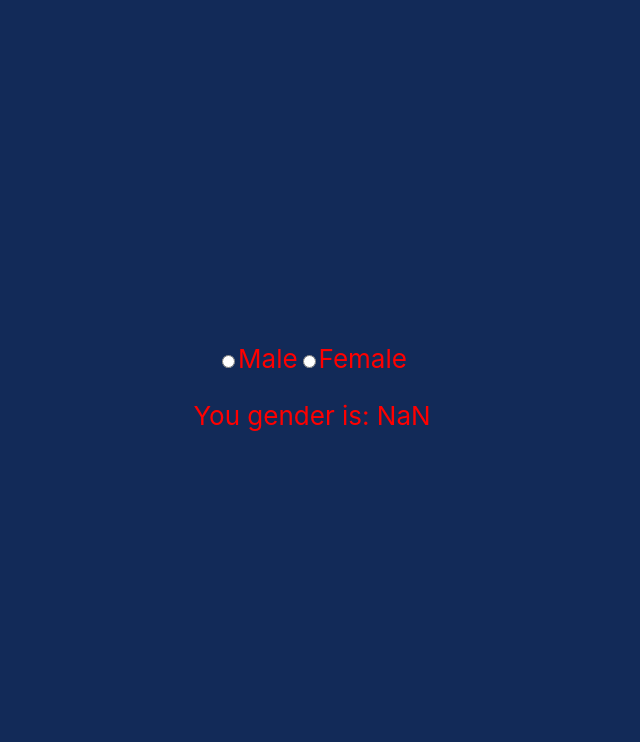
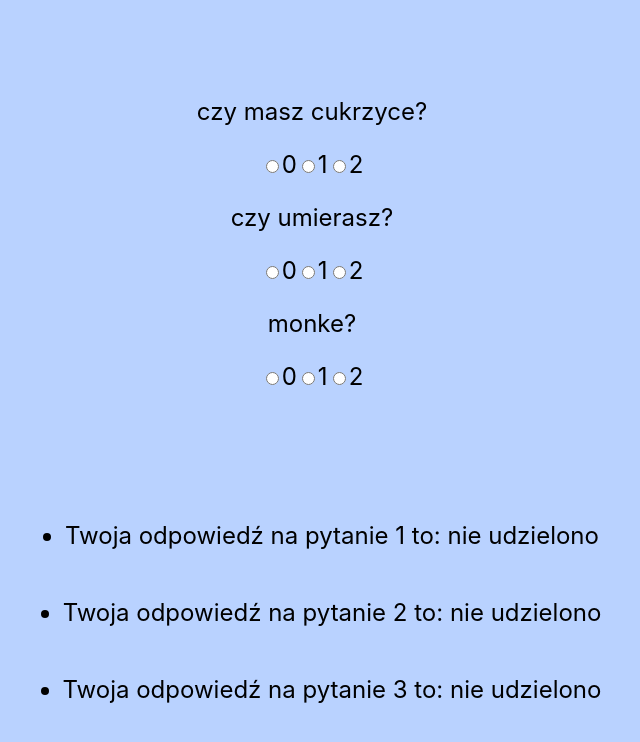
Before and after one commit to Guncake/diabet-app-agh, a React (Create React App) app: page / in a window 1280 px wide. Shown: the top 742 px of the page, without its empty margins (328-968 px from the left). Built offline with nearby package versions, Linux system fonts and the light colour scheme.

Commit message:
working form

```diff
--- a/src/App.css
+++ b/src/App.css
@@ -14,19 +14,27 @@
 }
 
 .App-header {
-  background-color: #122a58;
+  background-color: #b9d2ff;
   min-height: 100vh;
   display: flex;
   flex-direction: column;
   align-items: center;
   justify-content: center;
-  font-size: calc(10px + 2vmin);
-  color: rgb(255, 0, 0);
+  font-size: calc(8px + 2vmin);
+  color: rgb(0, 0, 0);
 }
 
-.App-link {
-  color: #61dafb;
+.center{
+  display: flex;
+  justify-content: center;
+  align-items: center;
+  flex-direction: column;
 }
+
+.new-line {
+  white-space: pre-line;
+}
+
 
 @keyframes App-logo-spin {
   from {
--- a/src/App.js
+++ b/src/App.js
@@ -1,34 +1,8 @@
 import './App.css';
 import React,{Component} from 'react';
+import  Form from './components/Form.js'
 
-class App extends Component {
-  state = {
-    gender:""
-  };
-
-  handleChange=(e)=>{
-      this.setState({
-        gender: e.target.value
-      })
-  }
-
-
-render() {
-  return (
-    <div className = "App-header">
-       <form>
-          <input type="radio" value="1" id="male"
-            onChange={this.handleChange} name="gender" />
-            <label for="male">Male</label>
-
-          <input type="radio" value="2" id="female"
-            onChange={this.handleChange} name="gender"/>
-            <label for="female">Female</label>
-       </form>
-
-       <p>You gender is: {parseInt(this.state.gender) + 2}</p>
-    </div>
-  );
-}
+function App(){
+  return <Form />
 }
 export default App;
--- /dev/null
+++ b/src/components/AnswersComp.js
@@ -0,0 +1,11 @@
+import React from 'react'
+
+const AnswersComp = props => {
+    return (
+        <li>
+            Twoja odpowiedź na pytanie {props.element.nr} to: {props.element.ans != "-1" ? props.element.ans : "nie udzielono" }
+        </li>
+    )
+}
+
+export default AnswersComp
--- /dev/null
+++ b/src/components/Form.js
@@ -0,0 +1,62 @@
+import React from 'react'
+import FormComp from './FormComp'
+import AnswersComp from './AnswersComp'
+
+class Form extends React.Component {
+    state = {
+        questions: [
+        ],
+        rendered: false
+    }
+
+    addQuestion(q = []){
+        const newQuestions = this.state.questions
+        q.forEach(element => {
+            newQuestions.push({
+                id: Math.random(10000,99999).toString(),
+                nr: (this.state.questions.length + 1).toString(),
+                q: element,
+                ans: "-1"
+            })
+        });
+
+    }
+
+    changeAnswer(id, ans){
+        const index = this.state.questions.findIndex(x => x.id === id)
+        const newQuestions = this.state.questions
+        newQuestions[index].ans = ans
+
+        this.setState({ questions: newQuestions})
+    }
+
+
+    render() {
+        if(!this.state.rendered){
+            this.addQuestion(["czy masz cukrzyce?",
+                            "czy umierasz?",
+                            "monke?"])
+            this.state.rendered = true
+        }
+
+
+        const form_elements = this.state.questions.map(e => {
+            return <FormComp element = {e} formClicked={this.changeAnswer.bind(this)} />
+        })
+
+        const ans_elements = this.state.questions.map(e => {
+            return <ul><AnswersComp element = {e} /></ul>
+        })
+
+        return(
+            <div className="App-header">
+                {form_elements}
+                <p>
+                    <br /><br />
+                </p>
+                {ans_elements}
+            </div>
+        )
+    }
+}
+export default Form
--- /dev/null
+++ b/src/components/FormComp.js
@@ -0,0 +1,26 @@
+import React from 'react'
+
+const FormComp = props => {
+    return (
+        <div className="center">
+            <p>
+            {props.element.q}
+            </p>
+            <form>
+                <input type="radio" value="0" id="0" name={props.element.q}
+                onClick={() => props.formClicked(props.element.id, "0")} />
+                <label for="0">0</label>
+
+                <input type="radio" value="1" id="1" name={props.element.q}
+                onClick={() => props.formClicked(props.element.id, "1")} />
+                <label for="1">1</label>
+
+                <input type="radio" value="2" id="2" name={props.element.q}
+                onClick={() => props.formClicked(props.element.id, "2")} />
+                <label for="2">2</label>
+            </form>
+        </div>
+    )
+}
+
+export default FormComp
```
